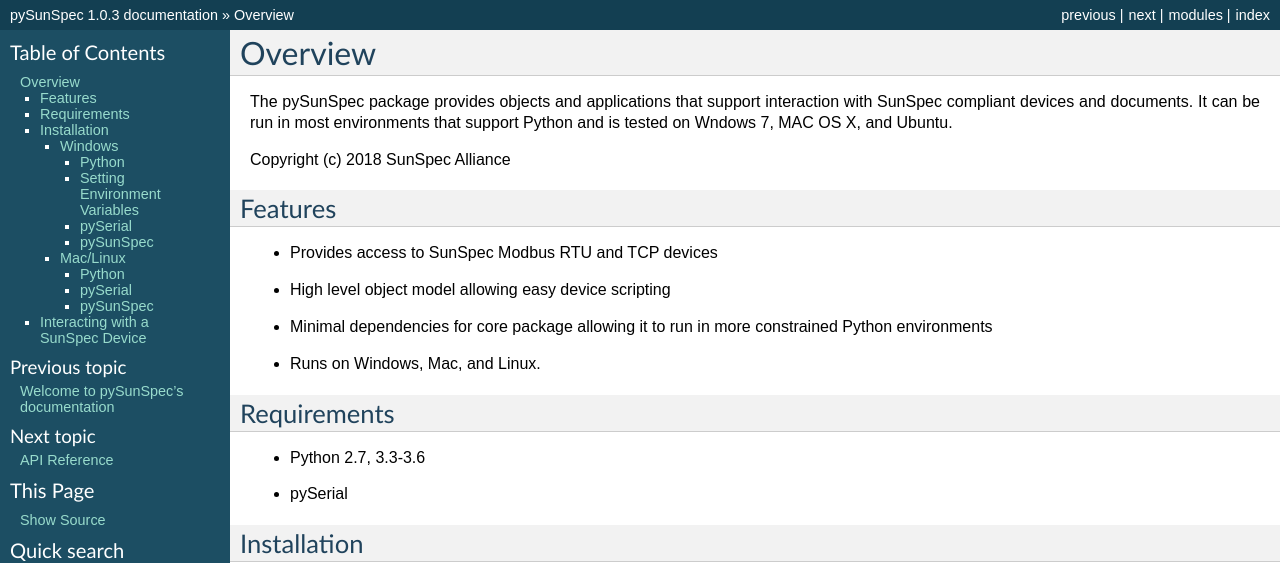
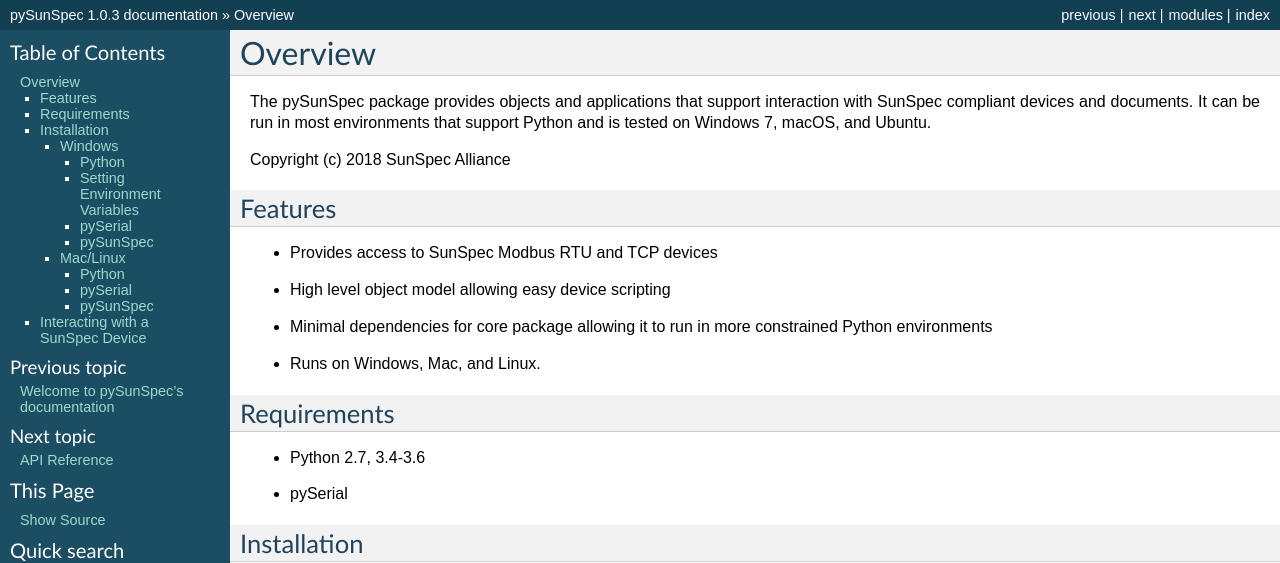
Before and after one commit to sunspec/pysunspec, a Sphinx documentation site: the page built from doc/pysunspec.rst, in a window 1280 px wide and 900 px high. Shown: the top 563 px of the window. Built offline with Sphinx 7.4.7, drawn with Linux system fonts in a browser that asks for light colours.

Commit message:
Drop support for Python 3.3

```diff
--- a/doc/pysunspec.rst
+++ b/doc/pysunspec.rst
@@ -3,7 +3,7 @@
 ==========
 
 The pySunSpec package provides objects and applications that support interaction with SunSpec compliant devices and documents.
-It can be run in most environments that support Python and is tested on Wndows 7, MAC OS X, and Ubuntu.
+It can be run in most environments that support Python and is tested on Windows 7, macOS, and Ubuntu.
 
 Copyright (c) 2018 SunSpec Alliance
 
@@ -18,7 +18,7 @@ Features
 
 Requirements
 ============
-- Python 2.7, 3.3-3.6
+- Python 2.7, 3.4-3.6
 - pySerial
 
 
```
Also changed, not shown: README.md (+2 -2 lines), .travis.yml.
